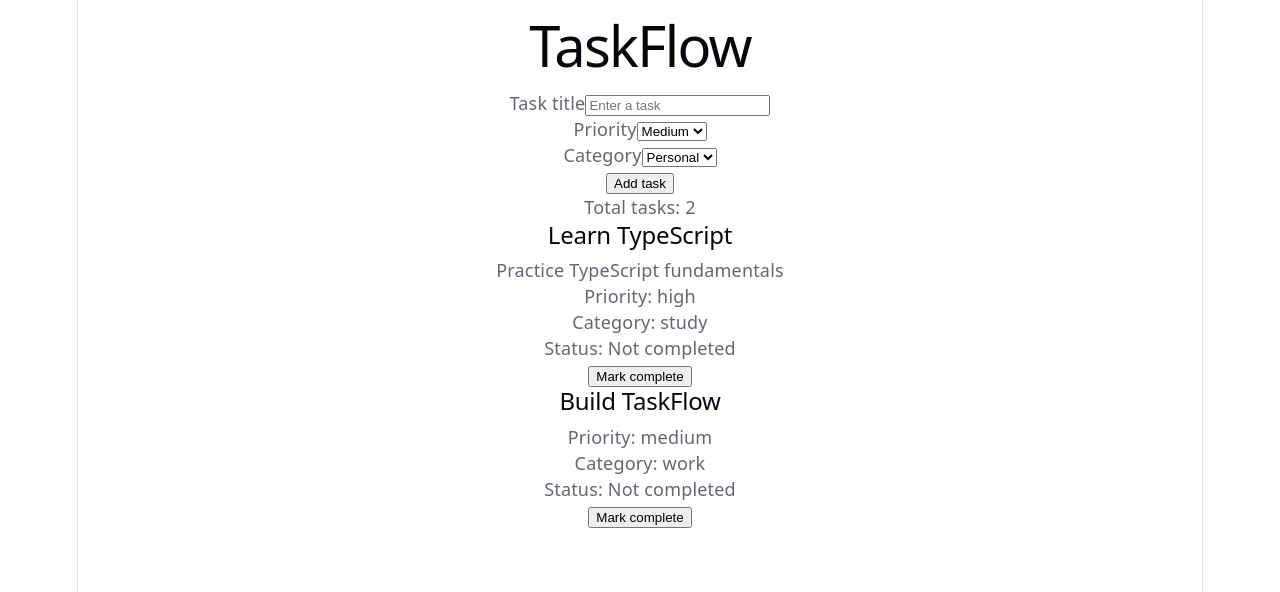
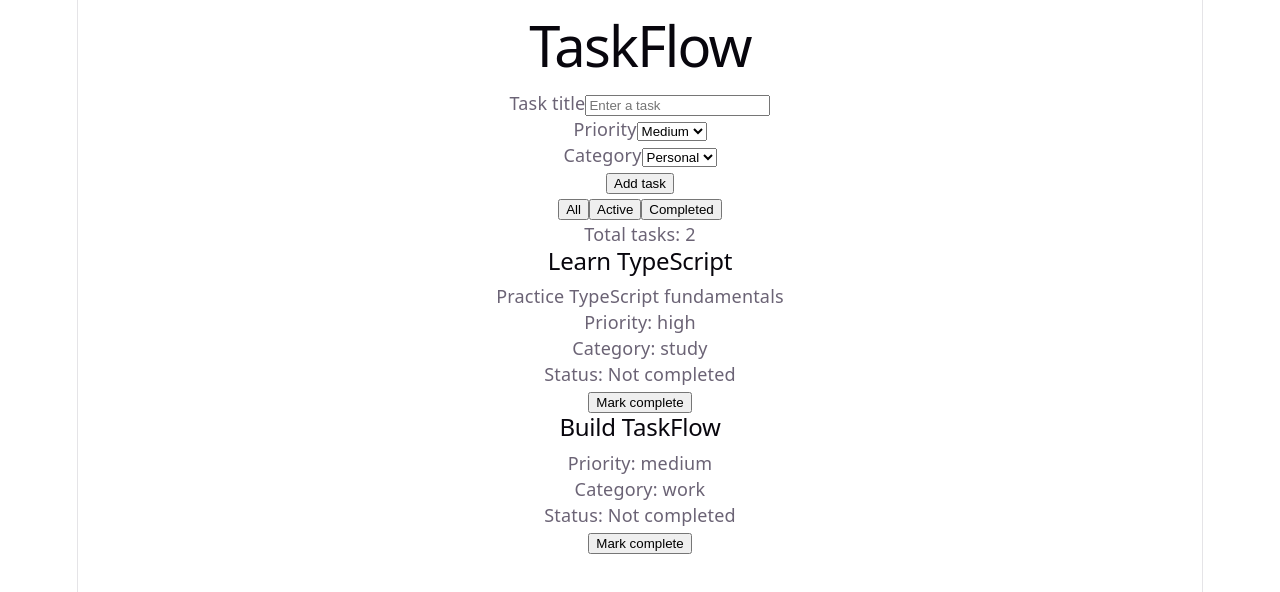
Before and after one commit to taifurrahman27/taskflow, a React (Vite) app: page / in a window 1280 px wide. Shown: the top 592 px of the page. Built offline with nearby package versions, Linux system fonts and the light colour scheme.

Commit message:
feat: add task filtering

```diff
--- a/src/App.tsx
+++ b/src/App.tsx
@@ -1,14 +1,12 @@
 import { useState } from "react";
+
 import type { Task } from "./types/task";
+import type { TaskFilter } from "./types/filter";
+
 import TaskItem from "./components/TaskItem";
 import TaskForm from "./components/TaskForm";
 
 function App() {
-
-  const handleAddTask = (newTask: Task): void => {
-    setTasks((currentTasks) => [...currentTasks, newTask]);
-  };
-
   const [tasks, setTasks] = useState<Task[]>([
     {
       id: "task-001",
@@ -29,6 +27,12 @@ function App() {
     },
   ]);
 
+  const [filter, setFilter] = useState<TaskFilter>("all");
+
+  const handleAddTask = (newTask: Task): void => {
+    setTasks((currentTasks) => [...currentTasks, newTask]);
+  };
+
   const handleToggle = (id: string): void => {
     setTasks((currentTasks) =>
       currentTasks.map((task) =>
@@ -39,15 +43,33 @@ function App() {
     );
   };
 
+  const filteredTasks = tasks.filter((task) => {
+    if (filter === "active") {
+      return !task.completed;
+    }
+
+    if (filter === "completed") {
+      return task.completed;
+    }
+
+    return true;
+  });
+
   return (
     <main>
       <h1>TaskFlow</h1>
 
       <TaskForm onAddTask={handleAddTask} />
 
+      <div>
+        <button onClick={() => setFilter("all")}>All</button>
+        <button onClick={() => setFilter("active")}>Active</button>
+        <button onClick={() => setFilter("completed")}>Completed</button>
+      </div>
+
       <p>Total tasks: {tasks.length}</p>
 
-      {tasks.map((task) => (
+      {filteredTasks.map((task) => (
         <TaskItem
           key={task.id}
           task={task}
--- /dev/null
+++ b/src/types/filter.ts
@@ -0,0 +1 @@
+export type TaskFilter = "all" | "active" | "completed";
```
